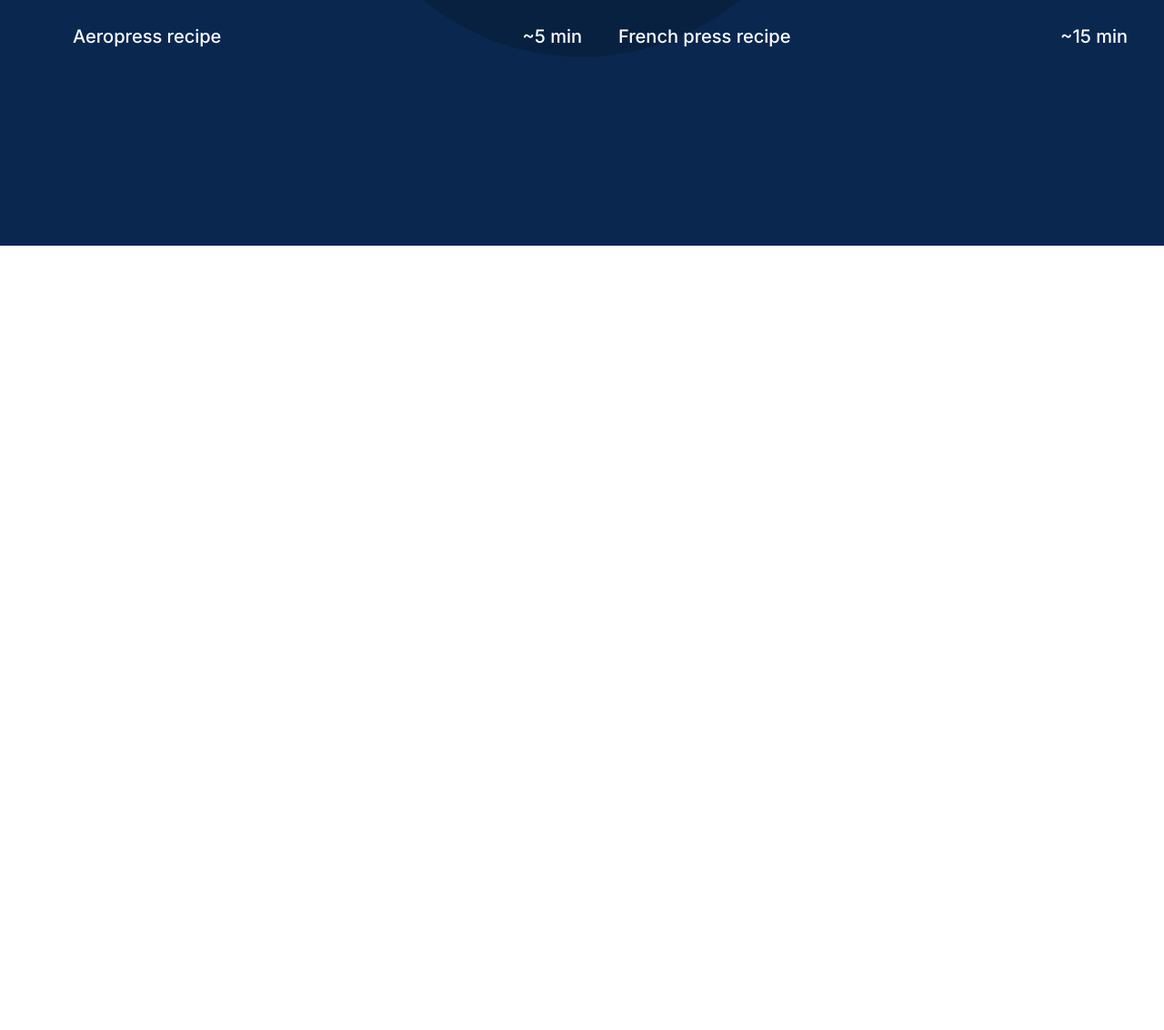
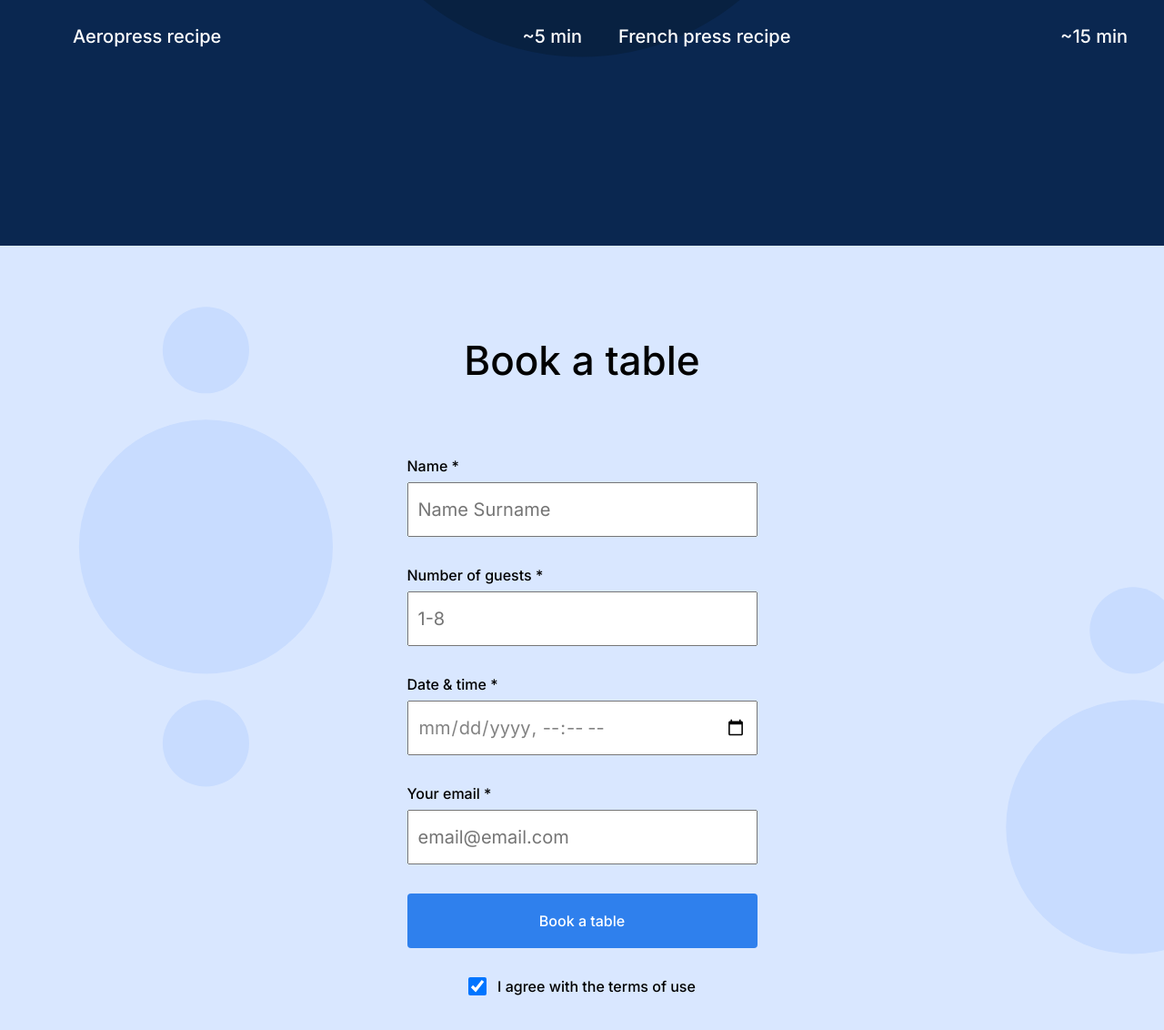
Before and after one commit to kimyonsoo/se_project_coffeeshop, a plain HTML site: page index.html in a window 1280 px wide. Shown: the part 1504-2636 px from the top of the page at 91% size. Before the commit the page ends 1774 px from the top, so only its background shows below. Drawn offline with Linux system fonts and the light colour scheme.

Commit message:
Update stage3

```diff
--- a/index.html
+++ b/index.html
@@ -106,7 +106,52 @@
             </div>
           </div>
         </section>
-        <section id="Reservation" class="reservation"></section>
+        <section id="Reservation" class="reservation">
+          <h2 class="reservation__title">Book a table</h2>
+          <form class="reservation__form form">
+            <fieldset class="form__fieldset">
+              <label for="name" class="form__label">
+                Name *<input
+                  type="text"
+                  class="form__input"
+                  id="name"
+                  placeholder="Name Surname"
+              /></label>
+              <label for="number-of-guests" class="form__label"
+                >Number of guests *
+                <input
+                  type="number"
+                  class="form__input"
+                  id="number-of-guests"
+                  placeholder="1-8"
+              /></label>
+              <label for="date" class="form__label"
+                >Date & time *
+                <input type="datetime-local" class="form__input" id="date"
+              /></label>
+              <label for="email" class="form__label"
+                >Your email *
+                <input
+                  type="email"
+                  class="form__input"
+                  id="email"
+                  placeholder="email@email.com"
+              /></label>
+              <button class="form__button">Book a table</button>
+              <label
+                for="checkbox"
+                class="form__label form__label_type_checkbox"
+              >
+                <input
+                  type="checkbox"
+                  class="form__checkbox"
+                  id="checkbox"
+                  checked
+                />I agree with the terms of use
+              </label>
+            </fieldset>
+          </form>
+        </section>
         <section id="Menu" class="menu"></section>
         <section id="Contacts" class="about"></section>
       </main>
--- a/pages/index.css
+++ b/pages/index.css
@@ -160,3 +160,104 @@
   color: #ffffff;
   margin: 24px 0 0 0;
 }
+
+.reservation {
+  margin: 0 auto;
+  /*Why this does not push my elements to the middle? */
+
+  background-color: #d9e7ff;
+  background-image: url(../images/background_reservation.svg);
+  background-repeat: no-repeat;
+  background-size: cover;
+  padding: 100px 0 120px;
+}
+
+.reservation__title {
+  margin: 0 auto 80px;
+  text-align: center;
+  font-family: Inter;
+  font-style: noraml;
+  font-weight: 500;
+  font-size: 44px;
+  line-height: 52px;
+}
+
+.reservation__form {
+  margin: 0 auto;
+}
+
+/*What was this element again? reservation__form form <- BEM re */
+.form {
+  max-width: 385px;
+}
+
+.form__fieldset {
+  border: none;
+  padding: 0;
+  margin: 0;
+}
+
+.form__label {
+  /*to apply margin, it has to be block*/
+  display: block;
+  margin-bottom: 32px;
+
+  font-family: Inter;
+  font-style: noraml;
+  font-weight: 500;
+}
+
+.form__label_type_checkbox {
+  display: flex;
+  justify-content: center;
+}
+
+.form__input {
+  display: block;
+  width: 100%;
+  padding: 0;
+  box-sizing: border-box;
+  /*default border around top edges */
+  margin-top: 8px;
+  height: 60px;
+
+  padding-left: 10px;
+  padding-right: 10px;
+
+  font-family: Inter;
+  font-style: noraml;
+  font-weight: normal;
+  font-size: 20px;
+  line-height: 30px;
+  color: #838383;
+}
+
+.form__button {
+  display: block;
+  margin-bottom: 32px;
+  width: 100%;
+  height: 60px;
+  color: #ffffff;
+  background-color: #2f80ed;
+  border-radius: 4px;
+  opacity: 1;
+
+  font-family: Inter;
+  font-style: noraml;
+  font-weight: 500;
+
+  padding: 0;
+  border: 0;
+  transition: opacity 0.3s ease;
+}
+
+.form__button:hover {
+  opacity: 0.7;
+}
+
+.form__checkbox {
+  border-radius: 2px;
+  width: 20px;
+  height: 20px;
+  margin-right: 12px;
+}
```
